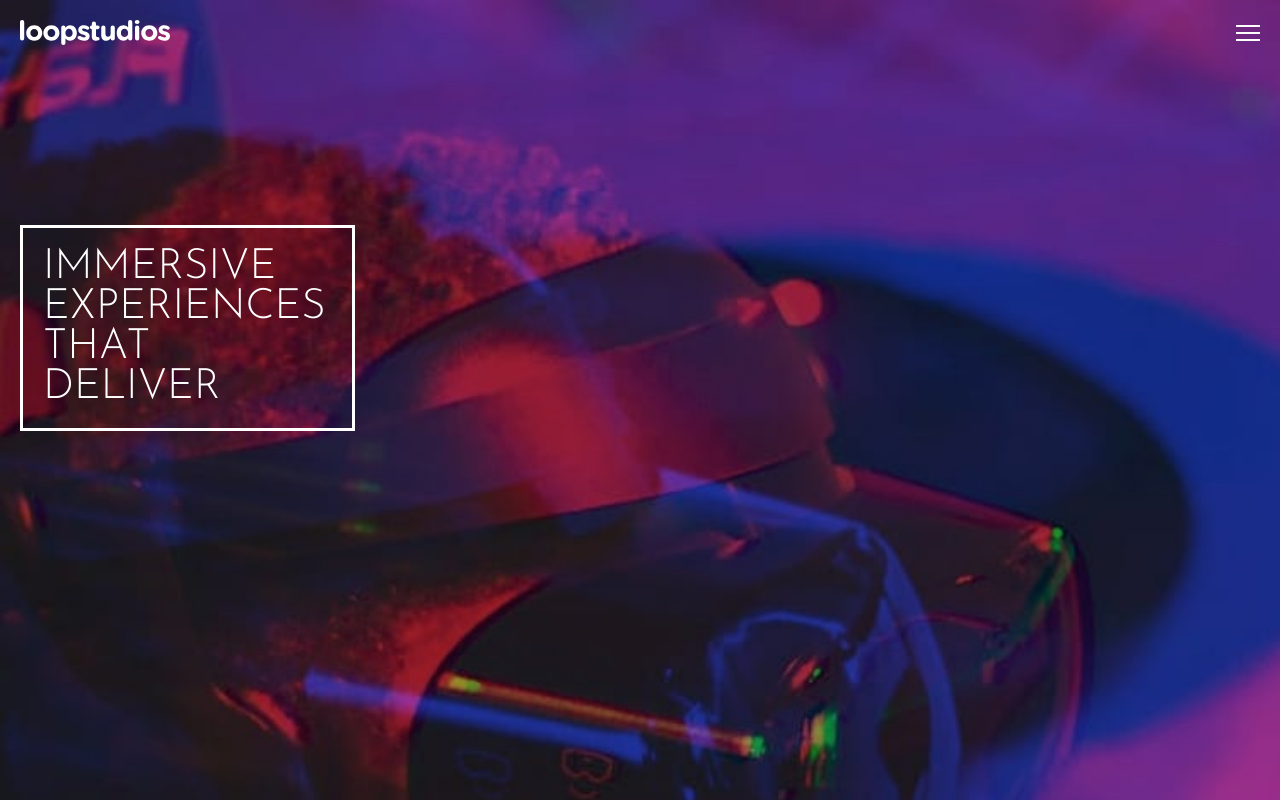
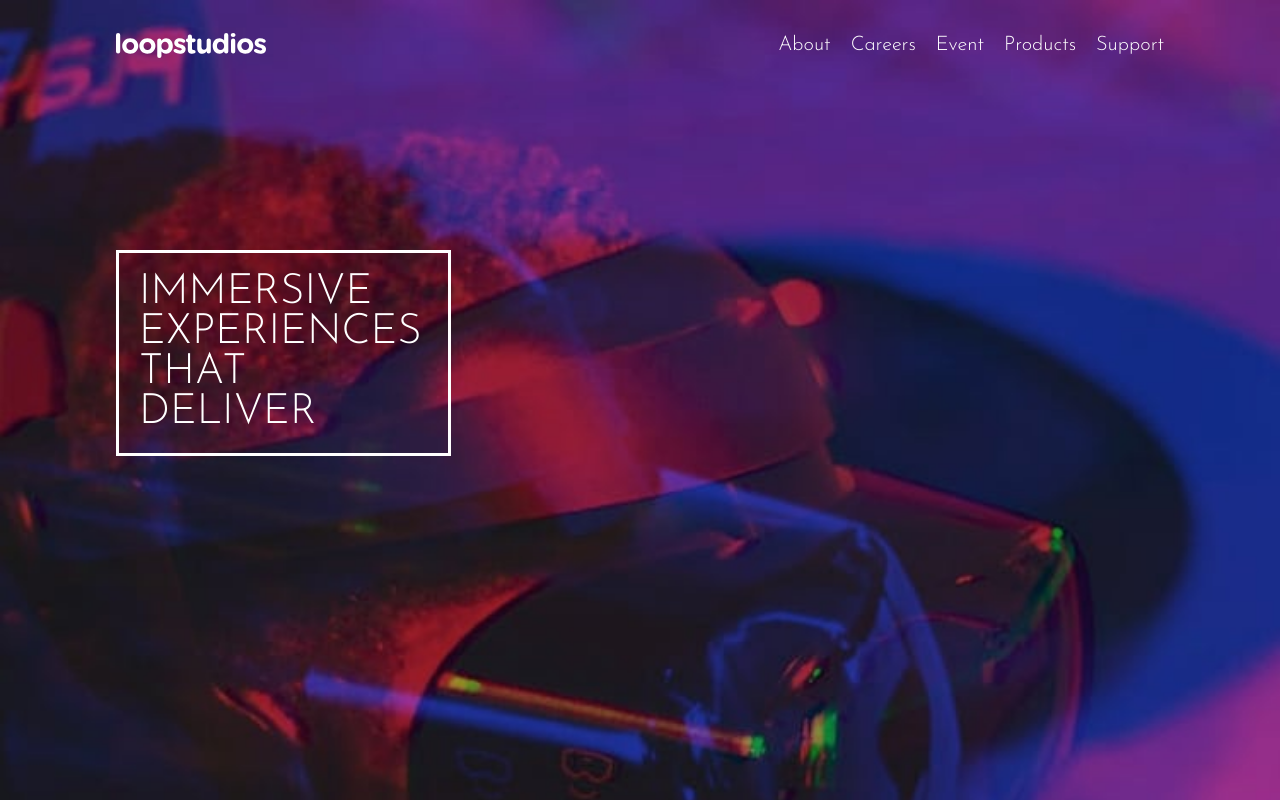
Before and after one commit to JhonEsteban/Loopstudios-Landing-Page, a React (Create React App) app: page / in a window 1280 px wide. Shown: the top 802 px of the page. Built offline with nearby package versions, Linux system fonts and the light colour scheme.

Commit message:
[Add]: Custom hook useNavigation

```diff
--- a/src/assets/styles/components/Header.scss
+++ b/src/assets/styles/components/Header.scss
@@ -12,9 +12,73 @@
 
   &__container {
     padding-top: 20px;
+    position: relative;
     display: flex;
     justify-content: space-between;
     align-items: center;
+    z-index: 100;
+
+    .nav {
+      position: fixed;
+      width: 100%;
+      height: 100vh;
+      top: 60px;
+      left: 0;
+      background-color: $Black;
+      transition: transform 300ms;
+      transform: translateX(100%);
+      z-index: 1;
+
+      @media screen and (min-width: 720px) {
+        transform: translateX(0);
+        background-color: transparent;
+        position: static;
+        height: auto;
+      }
+
+      .menu {
+        padding-left: 0;
+        margin-top: 150px;
+        text-align: left;
+        text-transform: uppercase;
+
+        @media screen and (min-width: 720px) {
+          display: flex;
+          justify-content: flex-end;
+          align-items: center;
+          text-transform: capitalize;
+          margin: 15px 0;
+        }
+
+        &__item {
+          list-style: none;
+          margin: 30px;
+
+          @media screen and (min-width: 720px) {
+            margin: 0;
+            margin-right: 20px;
+
+            &:last-child {
+              margin-right: 0;
+            }
+          }
+        }
+
+        &__link {
+          text-decoration: none;
+          font-size: 2rem;
+          color: $White;
+
+          &:hover {
+            text-decoration: underline;
+          }
+        }
+      }
+    }
+
+    .nav.active {
+      transform: translateX(0);
+    }
   }
 
   &__logo {
@@ -23,6 +87,10 @@
 
   &__icon {
     cursor: pointer;
+
+    @media screen and (min-width: 720px) {
+      display: none;
+    }
   }
 
   .main-card {
--- a/src/assets/styles/index.scss
+++ b/src/assets/styles/index.scss
@@ -22,4 +22,9 @@ img {
 .wrapper {
   padding-left: 20px;
   padding-right: 20px;
+
+  @media screen and (min-width: 1200px) {
+    width: 85%;
+    margin: auto;
+  }
 }
--- a/src/components/Header.jsx
+++ b/src/components/Header.jsx
@@ -1,26 +1,63 @@
 import React from 'react';
+import { useNavegation } from '../hooks/useNavegation';
 
 import logo from '../assets/images/logo.svg';
 import hamburgerIcon from '../assets/images/icon-hamburger.svg';
+import closeIcon from '../assets/images/icon-close.svg';
 
 import '../assets/styles/components/Header.scss';
 
 const Header = () => {
+  const { navigation, toggleOpenNavigation, closeNavigation } = useNavegation();
+
   return (
-    <header className="header hero-image">
-      <div className="wrapper">
-        <section className="header__container">
-          <img src={logo} alt="logo" className="header__logo" />
+    <header className='header hero-image'>
+      <div className='wrapper'>
+        <section className='header__container'>
+          <img src={logo} alt='logo' className='header__logo' />
 
           <img
-            src={hamburgerIcon}
-            alt="hamburger icon"
-            className="header__icon"
+            onClick={toggleOpenNavigation}
+            src={navigation ? closeIcon : hamburgerIcon}
+            alt='hamburger icon'
+            className='header__icon'
           />
+          <nav
+            className={`nav ${navigation ? 'active' : ''}`}
+            onClick={closeNavigation}
+          >
+            <ul className='menu'>
+              <li className='menu__item'>
+                <a href='/' className='menu__link'>
+                  About
+                </a>
+              </li>
+              <li className='menu__item'>
+                <a href='/' className='menu__link'>
+                  Careers
+                </a>
+              </li>
+              <li className='menu__item'>
+                <a href='/' className='menu__link'>
+                  Event
+                </a>
+              </li>
+              <li className='menu__item'>
+                <a href='/' className='menu__link'>
+                  Products
+                </a>
+              </li>
+              <li className='menu__item'>
+                <a href='/' className='menu__link'>
+                  Support
+                </a>
+              </li>
+            </ul>
+          </nav>
         </section>
 
-        <section className="main-card">
-          <h1 className="main-card__title">
+        <section className='main-card'>
+          <h1 className='main-card__title'>
             Immersive experiences that deliver
           </h1>
         </section>
--- /dev/null
+++ b/src/hooks/useNavegation.js
@@ -0,0 +1,21 @@
+import { useState } from 'react';
+
+export const useNavegation = () => {
+  const [navigation, setNavigation] = useState(false);
+
+  const toggleOpenNavigation = () => {
+    setNavigation(!navigation);
+  };
+
+  const closeNavigation = (e) => {
+    e.preventDefault();
+    const isLink = e.target.classList.contains('menu__link');
+    isLink && toggleOpenNavigation();
+  };
+
+  return {
+    navigation,
+    toggleOpenNavigation,
+    closeNavigation,
+  };
+};
```
Also changed, not shown: src/assets/images/icon-close.svg (added).
